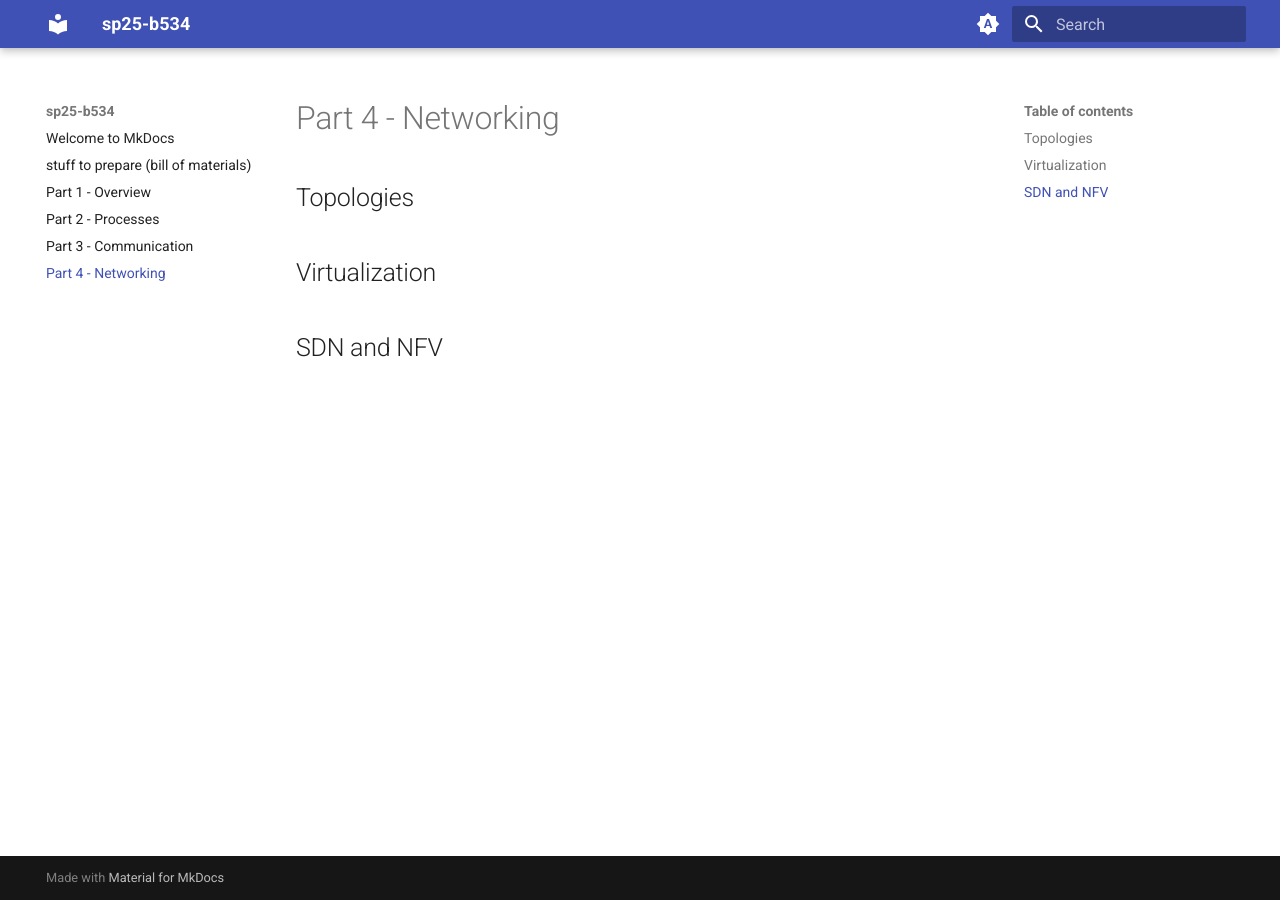
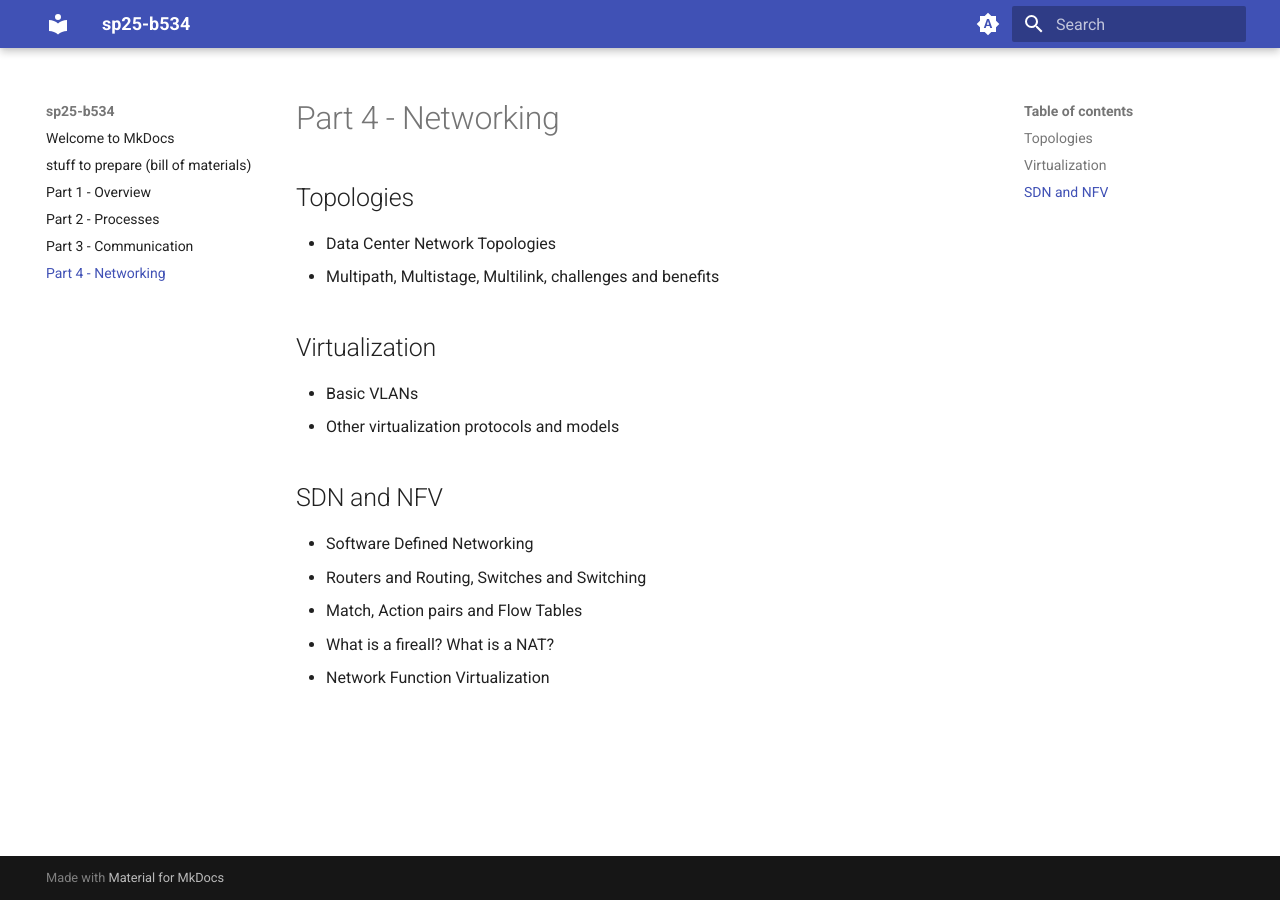
Before and after one commit to deven367/sp25-b534, an MkDocs documentation site: the page built from docs/part-4.md, in a window 1280 px wide. Built offline with MkDocs 1.6.1 and Material for MkDocs 9.7.7, drawn with Linux system fonts in a browser that asks for light colours.

Commit message:
networking stuff

```diff
--- a/docs/part-4.md
+++ b/docs/part-4.md
@@ -2,6 +2,18 @@
 
 ## Topologies
 
+* Data Center Network Topologies
+* Multipath, Multistage, Multilink, challenges and benefits
+
 ## Virtualization
 
+* Basic VLANs
+* Other virtualization protocols and models
+
 ## SDN and NFV
+
+* Software Defined Networking
+* Routers and Routing, Switches and Switching
+* Match, Action pairs and Flow Tables
+* What is a fireall? What is a NAT?
+* Network Function Virtualization
```
